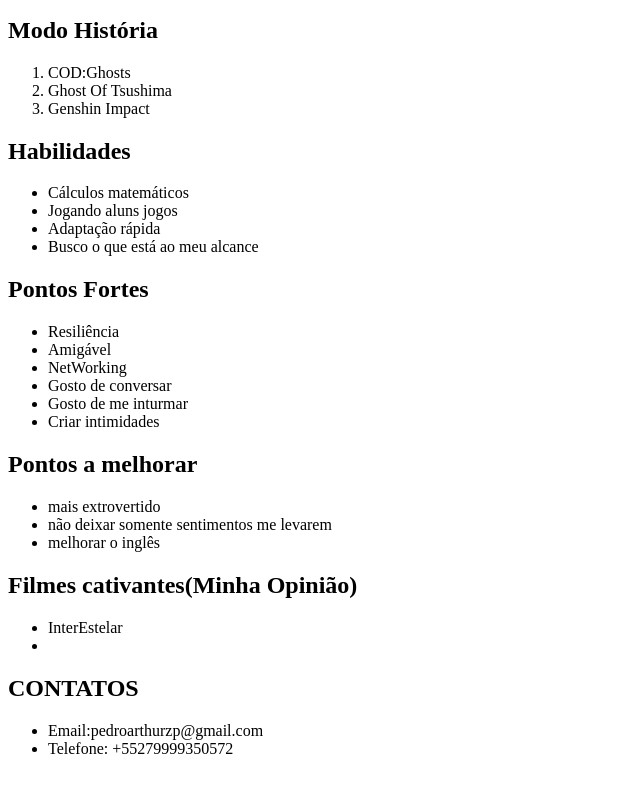
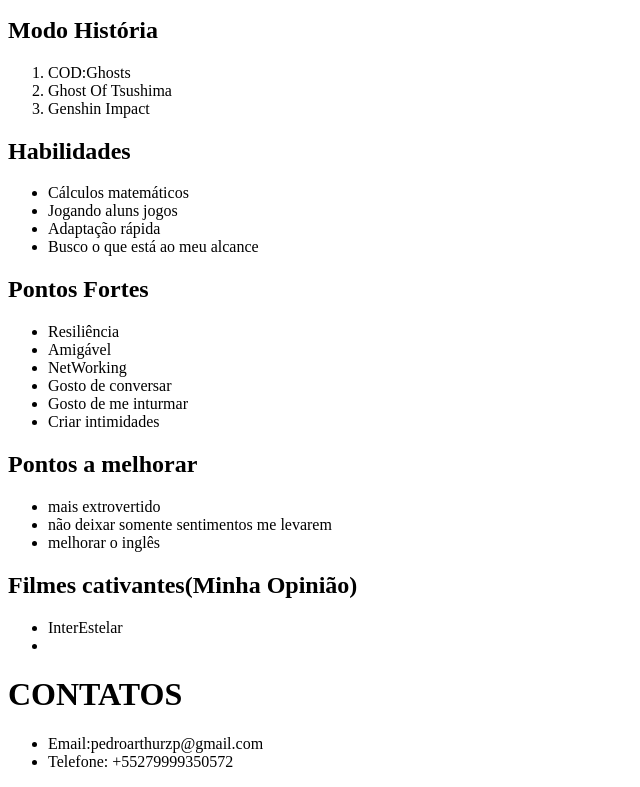
Before and after one commit to PedroAZP/Biografia-UVV, a plain HTML site: page index.html in a window 1280 px wide. Shown: the part 425-1212 px from the top of the page, without its empty margins (0-640 px from the left). Drawn offline with Linux system fonts and the light colour scheme.

Commit message:
Add files via upload

```diff
--- a/index.html
+++ b/index.html
@@ -3,10 +3,8 @@
     <head>
         <title>Meu curriculo</title>
 
-
-
-
-    </head>
+   </head>
+   <body>
     <h1>Pedro Arthur Zucclotto Pereira</h1>
     <h2>Minha experiência no mercado de trabalho</h2>
     <p> Nenhuma :)</p>
@@ -72,14 +70,16 @@
       </ul>
 
 
-
-   <h2>CONTATOS</h2>
+   <h1>CONTATOS</h1>
          <ul>
             <li>Email:pedroarthurzp@gmail.com</li>
             <li>Telefone: +55279999350572</li>
          </ul>
 
-    <body>
+
+
+
+
 
 
 
```
